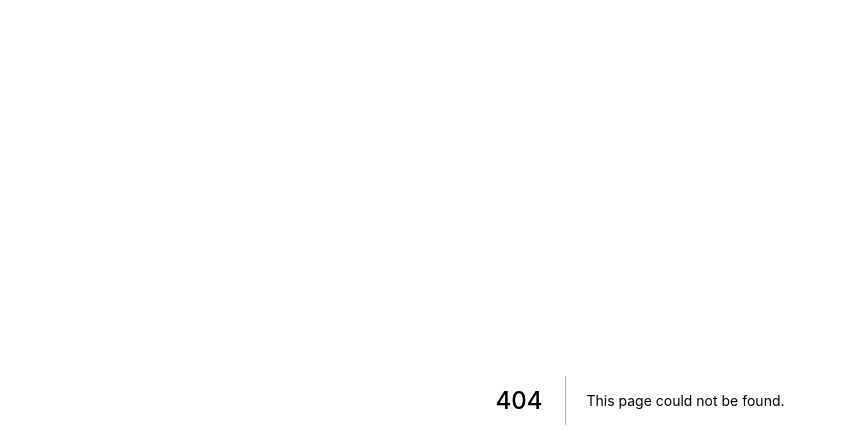
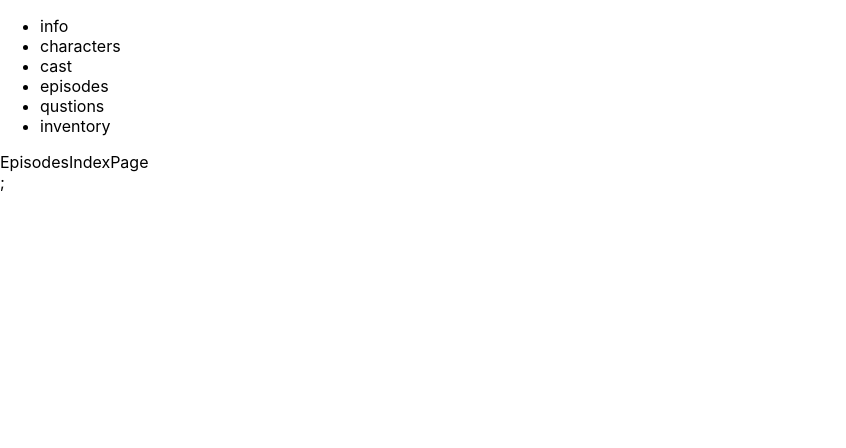
Before and after one commit to ongddree/futurama-vercel-com, a Next.js app: page /episodes in a window 1280 px wide. Before the commit this address had no page. Shown: the top 448 px of the page, without its empty margins (0-846 px from the left). Built offline with nearby package versions, Linux system fonts and the light colour scheme.

Commit message:
:sparkles: Layout 구현

```diff
--- /dev/null
+++ b/src/components/layouts/Layout.tsx
@@ -0,0 +1,11 @@
+import React from "react";
+import { Navigation } from "./Navigations";
+
+export const Layout: React.FC = ({ children }) => {
+  return (
+    <div>
+      <Navigation />
+      <main>{children}</main>
+    </div>
+  );
+};
--- /dev/null
+++ b/src/components/layouts/Navigations.tsx
@@ -0,0 +1,28 @@
+import Link from "next/link";
+import { ROUTES } from "../../constants";
+
+interface ROUTE {
+  ID: number;
+  PATH: string;
+  LABEL: string;
+}
+
+export const Navigation = () => {
+  return (
+    <header>
+      <nav>
+        <ul>
+          {ROUTES.map((routeObject: ROUTE) => {
+            return (
+              <li key={`navi-${routeObject.ID}`}>
+                <Link href={routeObject.PATH}>
+                  <a>{routeObject.LABEL}</a>
+                </Link>
+              </li>
+            );
+          })}
+        </ul>
+      </nav>
+    </header>
+  );
+};
--- /dev/null
+++ b/src/components/layouts/index.ts
@@ -0,0 +1,2 @@
+export * from "./Layout";
+export * from "./Navigations";
--- a/src/constants/index.ts
+++ b/src/constants/index.ts
@@ -2,32 +2,32 @@ export const API_ENDPOINT = "https://api.sampleapis.com/futurama/";
 
 export const ROUTES = [
   {
-    ID: "0",
+    ID: 0,
     PATH: "/info",
     LABEL: "info",
   },
   {
-    ID: "1",
+    ID: 1,
     PATH: "/characters",
     LABEL: "characters",
   },
   {
-    ID: "2",
+    ID: 2,
     PATH: "/cast",
     LABEL: "cast",
   },
   {
-    ID: "3",
+    ID: 3,
     PATH: "/episodes",
     LABEL: "episodes",
   },
   {
-    ID: "4",
+    ID: 4,
     PATH: "/qustions",
     LABEL: "qustions",
   },
   {
-    ID: "5",
+    ID: 5,
     PATH: "/inventory",
     LABEL: "inventory",
   },
--- a/src/pages/_app.tsx
+++ b/src/pages/_app.tsx
@@ -1,8 +1,13 @@
-import '../styles/globals.css'
-import type { AppProps } from 'next/app'
+import "../styles/globals.css";
+import type { AppProps } from "next/app";
+import { Layout } from "../components/layouts";
 
 function MyApp({ Component, pageProps }: AppProps) {
-  return <Component {...pageProps} />
+  return (
+    <Layout>
+      <Component {...pageProps} />;
+    </Layout>
+  );
 }
 
-export default MyApp
+export default MyApp;
--- /dev/null
+++ b/src/pages/cast/index.tsx
@@ -0,0 +1,5 @@
+import type { NextPage } from "next";
+
+const CastIndexPage: NextPage = () => {
+  return <div></div>;
+};
--- /dev/null
+++ b/src/pages/episodes/index.tsx
@@ -0,0 +1,7 @@
+import type { NextPage } from "next";
+
+const EpisodesIndexPage: NextPage = () => {
+  return <div>EpisodesIndexPage</div>;
+};
+
+export default EpisodesIndexPage;
```
Also changed, not shown: src/pages/info/index.tsx (added, +7 -0 lines), src/pages/inventory/index.tsx (added, +7 -0 lines), src/pages/questions/index.tsx (added, +7 -0 lines).
